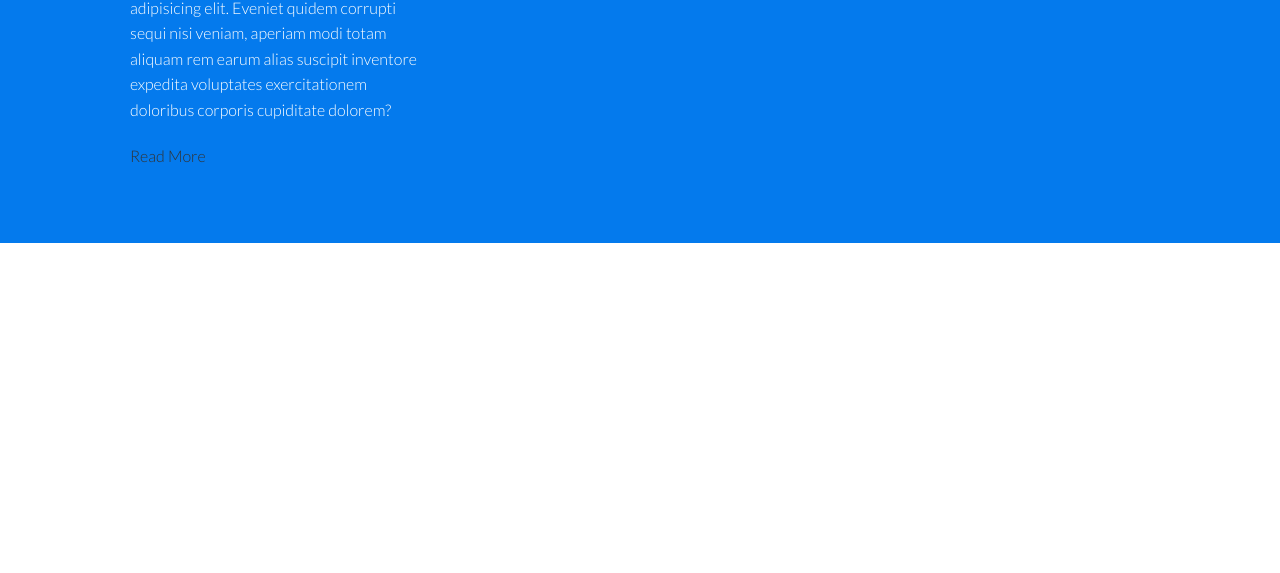
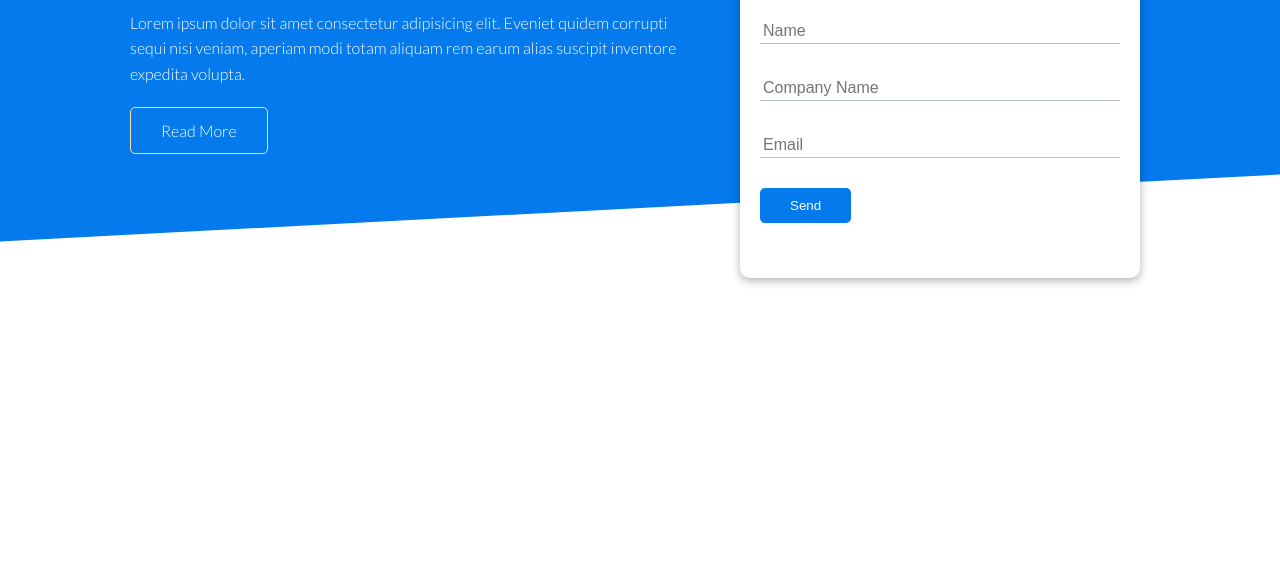
Before and after one commit to kunal-rai982/learn, a plain HTML site: page resp-web/index.html in a window 1280 px wide. Shown: the part 227-800 px from the top of the page. Drawn offline with Linux system fonts and the light colour scheme.

Commit message:
more code added

```diff
--- a/resp-web/css/style.css
+++ b/resp-web/css/style.css
@@ -56,7 +56,7 @@ img{
 .showcase{
     height: 400px;
     background-color: var(--primary-color);
-    color: white;
+    color: rgb(255, 255, 255);
     position: relative;
 }
 .showcase h1{
@@ -65,12 +65,82 @@ img{
 .showcase p{
     margin: 20px 0;
 }
+.showcase .grid{
+    grid-template-columns: 55% 45%;
+    overflow: visible ;
+
+}
+.showcase-form{
+    position: relative;
+    top: 60px;
+    height: 350px;
+    width: 400px;
+    padding: 40px;
+    z-index: 100;
+    justify-self:flex-end ;
+}
+
+.showcase-form .form-control{
+    margin: 30px 0px;
+}
+
+.showcase-form input[type='text'],
+.showcase-form input[type='email']{
+    border: 0px;
+    border-bottom: 1px solid #b4becb;
+    width: 100%;
+    font-size: 16px;
+    padding: 3px;
+}
+.showcase-form input:focus{
+    outline: none;
+}
+
+.showcase::after{
+    content: '';
+    position: absolute;
+    height: 100px;
+    background-color:rgb(255, 255, 255);
+    bottom: -65px;
+    right: 0;
+    left: 0;
+    transform: skewY(-3deg);
+    -webkit-transform: skewY(-3deg);
+    -moz-transform: skewY(-3deg);
+    -ms-transform: skewY(-3deg);
+
+}
+
 /* Utilities */
 .container{
     max-width: 1100px;
     margin: 0 auto;
     overflow: auto;
     padding: 0 40px;
+}
+.card{
+    background-color: white;
+    color: #333;
+    border-radius: 10px;
+    box-shadow: 0 3px 10px rgba(0, 0, 0, 0.3);
+    padding: 20px;
+    margin: 10px;
+}
+.btn{
+    display: inline-block;
+    padding: 10px 30px;
+    cursor: pointer;
+    background-color: var(--primary-color);
+    color: white;
+    border: none;
+    border-radius: 5px;
+}
+.btn-outline{
+    background-color: transparent;
+    border: 1px wheat solid;
+}
+.btn:hover{
+    transform: scale(0.98);
 }
 .flex{
     display: flex;
@@ -80,5 +150,8 @@ img{
 }
  .grid{
     display: grid;
-    grid-template-columns: 300px 200px;
+    grid-template-columns: 1fr 1fr;
+    justify-content: center;
+    align-items: center;
+    height: 100%;
  }
--- a/resp-web/index.html
+++ b/resp-web/index.html
@@ -32,8 +32,7 @@
             <div class="showcase-text">
                 <h1>Easier Deployment</h1>
                 <p>Lorem ipsum dolor sit amet consectetur adipisicing elit. Eveniet quidem corrupti sequi nisi veniam,
-                    aperiam modi totam aliquam rem earum alias suscipit inventore expedita voluptates exercitationem
-                    doloribus corporis cupiditate dolorem?
+                    aperiam modi totam aliquam rem earum alias suscipit inventore expedita volupta.
                 </p>
                 <a href="features.html" class="btn btn-outline">Read More</a>
             </div>
@@ -55,6 +54,7 @@
         </div>
     </section>
 
+
 </body>
 
 </html>
```
